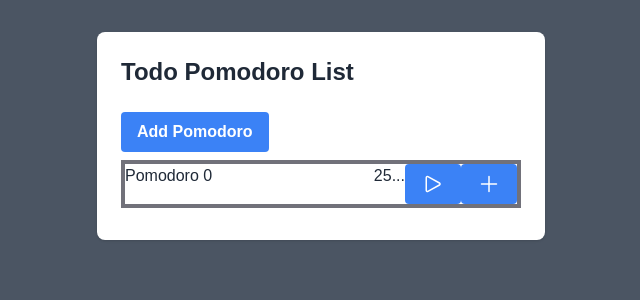
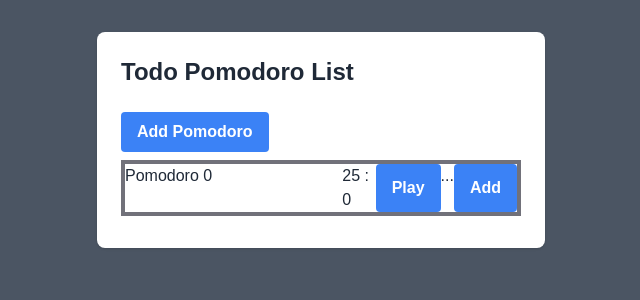
Before and after one commit to caiosousanl/todolist, a Next.js app: page / in a window 1280 px wide. Shown: the top 300 px of the page, without its empty margins (319-959 px from the left). Built offline with nearby package versions, Linux system fonts and the light colour scheme.

Commit message:
feature: create timer logic

```diff
--- a/src/app/components/pomodoro.tsx
+++ b/src/app/components/pomodoro.tsx
@@ -1,57 +1,25 @@
 import { IPomodoro } from "../page";
+import { PomodoroTimer } from "./pomodoroTimer";
 import { TaskList } from "./taskList";
 
 interface PomodoroProps {
   pomodoro: IPomodoro;
   key: number;
   addTask: (pomodoroId: number) => void;
-  playPause: (pomodoroId: number) => void;
 }
 
-export const Pomodoro = ({ pomodoro, addTask, playPause }: PomodoroProps) => {
+export const Pomodoro = ({ pomodoro, addTask }: PomodoroProps) => {
   return (
     <div key={pomodoro.id} className="mt-2 mb-2 border-zinc-500 border-4">
       <div className="flex flex-row ">
         <div className="basis-2/3">Pomodoro {pomodoro.contador}</div>
-        <div>{pomodoro.duracao}</div>
+        <PomodoroTimer duracaoMin={pomodoro.duracaoMin} />
         <div>...</div> {/* todos: change pomodoro duration,  */}
-        <button
-          className="bg-blue-500 hover:bg-blue-700 text-white font-bold py-2 px-4 rounded"
-          onClick={() => playPause(pomodoro.id)}
-        >
-          <svg
-            xmlns="http://www.w3.org/2000/svg"
-            fill="none"
-            viewBox="0 0 24 24"
-            stroke-width="1.5"
-            stroke="currentColor"
-            className="size-6"
-          >
-            <path
-              stroke-linecap="round"
-              stroke-linejoin="round"
-              d="M5.25 5.653c0-.856.917-1.398 1.667-.986l11.54 6.347a1.125 1.125 0 0 1 0 1.972l-11.54 6.347a1.125 1.125 0 0 1-1.667-.986V5.653Z"
-            />
-          </svg>
-        </button>
         <button
           className="bg-blue-500 hover:bg-blue-700 text-white font-bold py-2 px-4 rounded"
           onClick={() => addTask(pomodoro.id)}
         >
-          <svg
-            xmlns="http://www.w3.org/2000/svg"
-            fill="none"
-            viewBox="0 0 24 24"
-            stroke-width="1.5"
-            stroke="currentColor"
-            className="size-6"
-          >
-            <path
-              stroke-linecap="round"
-              stroke-linejoin="round"
-              d="M12 4.5v15m7.5-7.5h-15"
-            />
-          </svg>
+          Add
         </button>{" "}
       </div>
       <TaskList tasks={pomodoro.tasks} />
--- a/src/app/components/pomodoroList.tsx
+++ b/src/app/components/pomodoroList.tsx
@@ -4,23 +4,13 @@ import { Pomodoro } from "./pomodoro";
 interface PomodoroListProps {
   pomodoroList: IPomodoro[];
   addTask: (pomodoroId: number) => void;
-  playPause: (pomodoroId: number) => void;
 }
 
-export const PomodoroList = ({
-  pomodoroList,
-  addTask,
-  playPause,
-}: PomodoroListProps) => {
+export const PomodoroList = ({ pomodoroList, addTask }: PomodoroListProps) => {
   return (
     <>
       {pomodoroList.map((pomodoro) => (
-        <Pomodoro
-          pomodoro={pomodoro}
-          key={pomodoro.id}
-          addTask={addTask}
-          playPause={playPause}
-        />
+        <Pomodoro pomodoro={pomodoro} key={pomodoro.id} addTask={addTask} />
       ))}
     </>
   );
--- /dev/null
+++ b/src/app/components/pomodoroTimer.tsx
@@ -0,0 +1,41 @@
+import { useRef, useState } from "react";
+
+interface PomodoroTimerProps {
+  duracaoMin: number;
+}
+
+export const PomodoroTimer = (props: PomodoroTimerProps) => {
+  const [isRunning, setIsrunning] = useState(false);
+  const [time, setTime] = useState(props.duracaoMin * 60);
+  const intervalRef = useRef<NodeJS.Timeout>();
+
+  const play = () => {
+    setIsrunning(true);
+    const interval = setInterval(() => {
+      setTime((prevTime) => prevTime - 1);
+    }, 1000);
+
+    intervalRef.current = interval;
+
+    return;
+  };
+
+  const pause = () => {
+    setIsrunning(false);
+    clearInterval(intervalRef.current);
+  };
+
+  return (
+    <>
+      <div>
+        {Math.floor(time / 60) % 60} : {time % 60}
+      </div>
+      <button
+        className="bg-blue-500 hover:bg-blue-700 text-white font-bold py-2 px-4 rounded"
+        onClick={!isRunning ? play : pause}
+      >
+        {isRunning ? "Pause" : "Play"}
+      </button>
+    </>
+  );
+};
--- a/src/app/page.tsx
+++ b/src/app/page.tsx
@@ -5,7 +5,7 @@ import { PomodoroList } from "./components/pomodoroList";
 
 export interface IPomodoro {
   id: number;
-  duracao: number;
+  duracaoMin: number;
   contador: number;
   concluido: boolean;
   tasks: ITask[];
@@ -21,7 +21,7 @@ const TodoList = () => {
   const [pomodoroList, setPomodoroList] = useState<IPomodoro[]>([
     {
       id: Date.now(),
-      duracao: 25,
+      duracaoMin: 25,
       contador: 0,
       concluido: false,
       tasks: [],
@@ -31,17 +31,13 @@ const TodoList = () => {
   const addPomodoro = () => {
     const newPomodoro: IPomodoro = {
       id: Date.now(),
-      duracao: 25,
+      duracaoMin: 25,
       contador: 0,
       concluido: false,
       tasks: [],
     };
     setPomodoroList([...pomodoroList, newPomodoro]);
     console.log(pomodoroList);
-  };
-
-  const playPause = (pomodoroId: number) => () => {
-    console.log(pomodoroId, "todo");
   };
 
   const addTask = (pomodoroId: number) => {
@@ -69,11 +65,7 @@ const TodoList = () => {
         </button>
         <h1 className="text-2xl "></h1>
         <div>
-          <PomodoroList
-            pomodoroList={pomodoroList}
-            addTask={addTask}
-            playPause={playPause}
-          />
+          <PomodoroList pomodoroList={pomodoroList} addTask={addTask} />
         </div>
       </div>
     </div>
```
Also changed, not shown: src/app/components/countDown.tsx (added).
